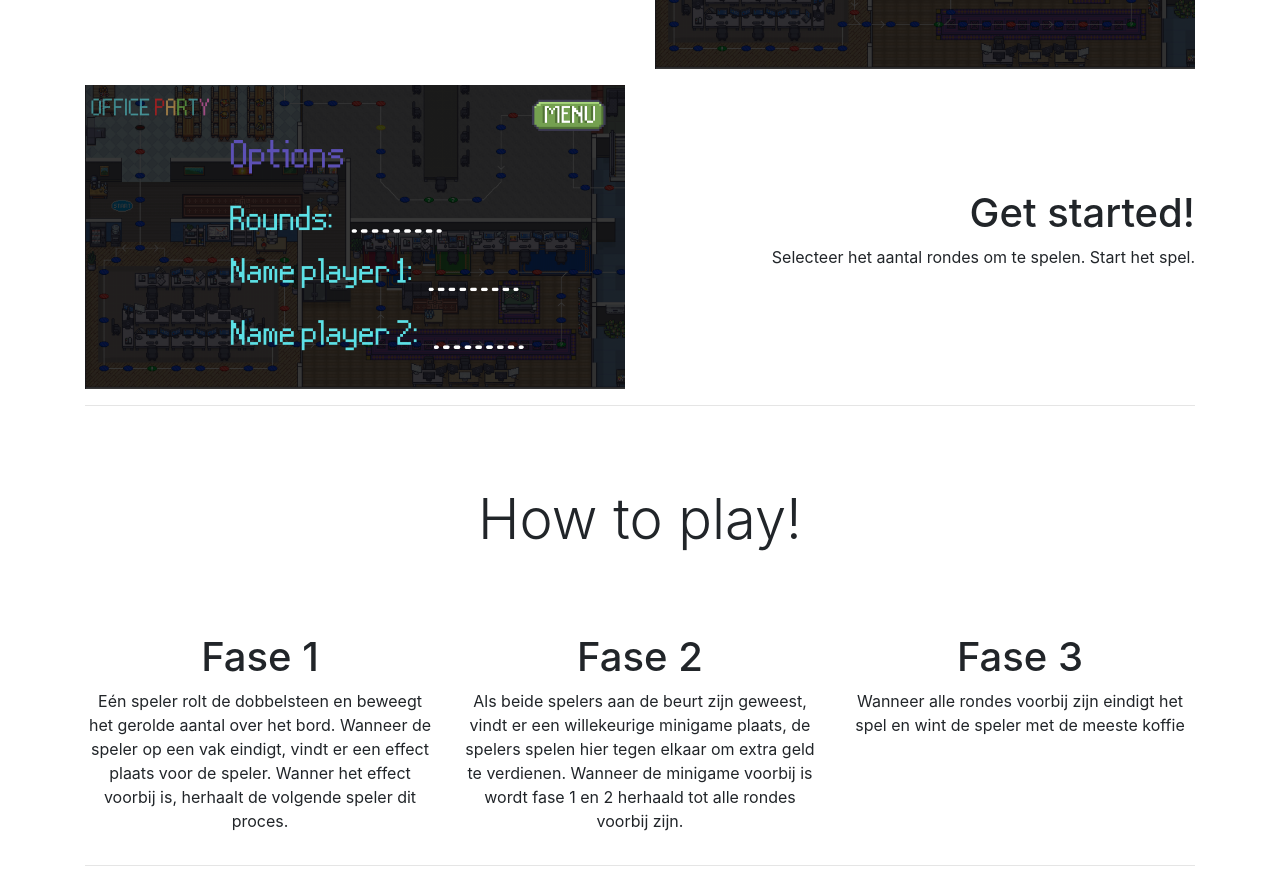
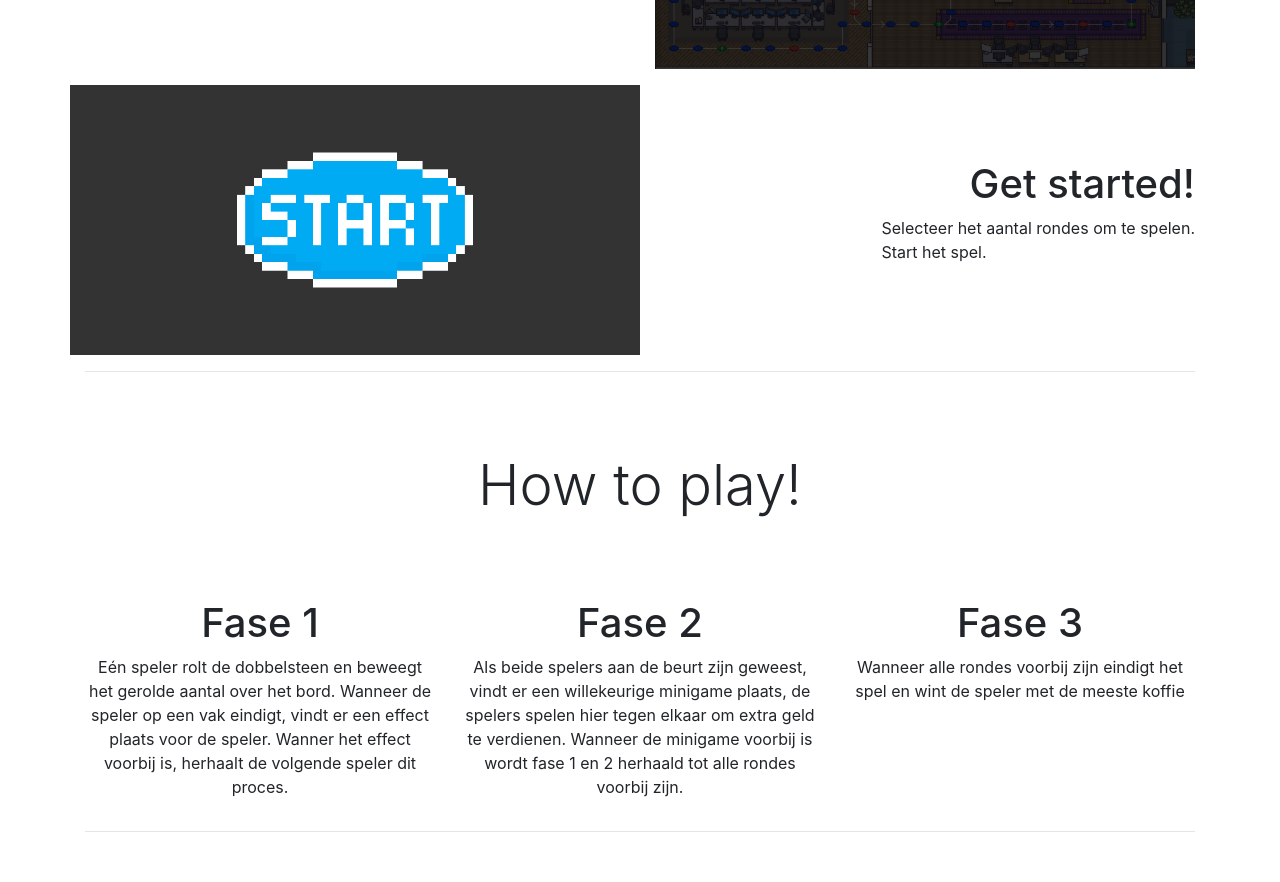
Before and after one commit to Casb02/casb02.github.io, a plain HTML site: page handleiding.html in a window 1280 px wide. Shown: the part 863-1745 px from the top of the page. Drawn offline with nearby package versions, Linux system fonts and the light colour scheme.

Commit message:
Update "Get started!" Text

```diff
--- a/handleiding.html
+++ b/handleiding.html
@@ -54,13 +54,13 @@
                 </div>
             </div>
             <div class="row my-3">
-                <div class="col-md-6">
-                    <img src="assets/choises.png" alt="Keuze menu" class="w-100">
+                <div class="col-md-6 bg-semi d-flex justify-content-center w-100">
+                    <img src="assets/tiles/start.png" alt="Keuze menu" class="w-50">
                 </div>
                 <div class="col-md-6 d-flex flex-column justify-content-center align-items-end">
                     <h1>Get started! </h1>
                     <p>
-                        Selecteer het aantal rondes om te spelen.
+                        Selecteer het aantal rondes om te spelen. <br>
                         Start het spel.
                     </p>
                 </div>
```
